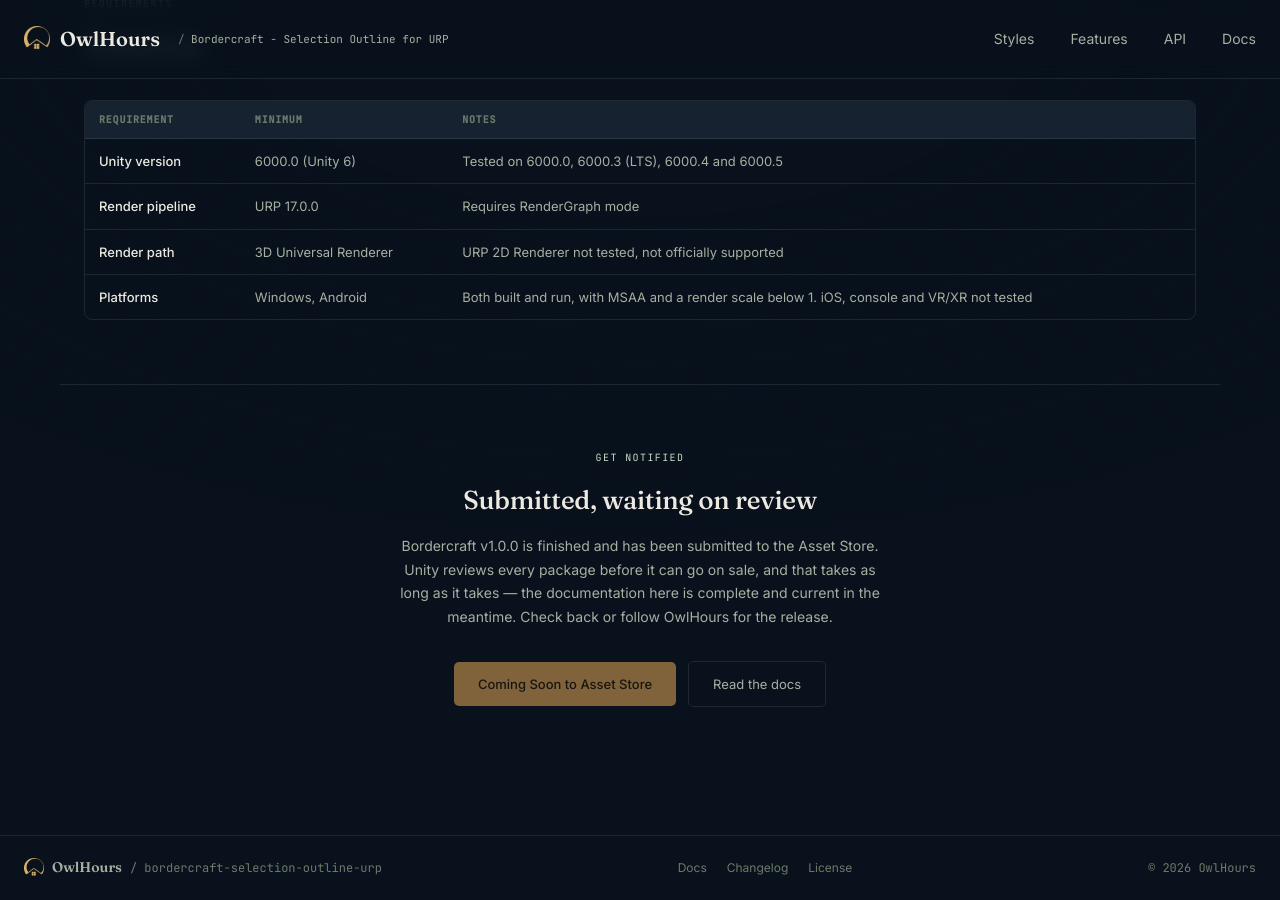
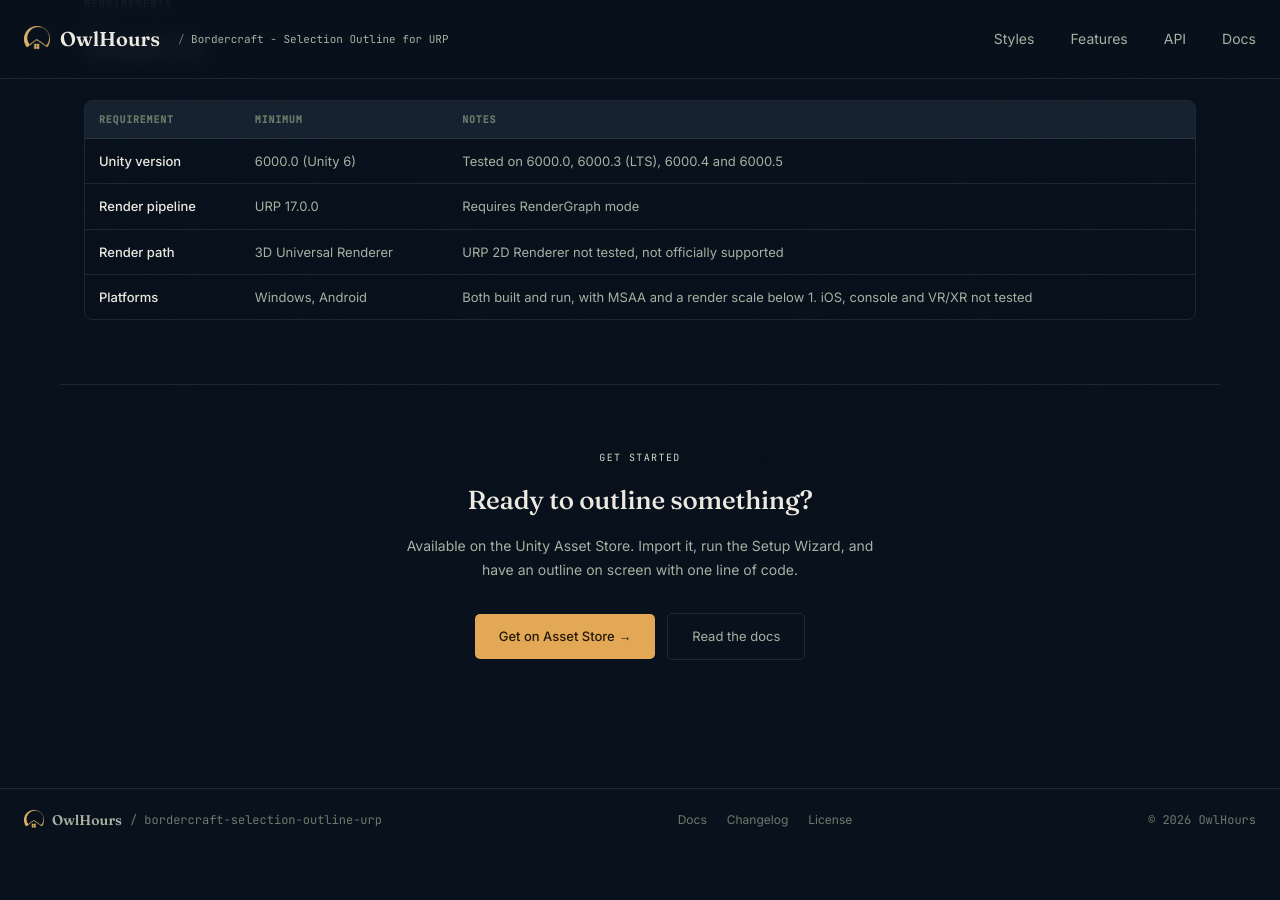
Before and after one commit to owlhoursspace/owlhourspace.github.io, a Jekyll site: the page tools/bordercraft-selection-outline-urp/index.html, which Jekyll copies as it is, in a window 1280 px wide and 900 px high, scrolled down 5178 px. Built offline with Jekyll 4.4.1, drawn with Linux system fonts in a browser that asks for light colours; after the commit the page ends 6030 px from its top, so only the background shows below that; some of the changed text lies outside the part shown.

Commit message:
Link Bordercraft to its Asset Store page now that it is published
Co-Authored-By: Claude Opus 5.5 <noreply@anthropic.com>

```diff
--- a/index.html
+++ b/index.html
@@ -252,7 +252,7 @@
         <div class="track-label">01 — Tools</div>
         <h2>Rendering for Unity 6</h2>
       </div>
-      <div class="track-count">1 shipped, 2 in progress</div>
+      <div class="track-count">2 shipped, 1 in progress</div>
     </div>
     <div class="cardgrid">
       <a class="card card-photo" href="/tools/ui-blur-pro-urp/">
@@ -272,7 +272,7 @@
         <span class="tag">URP · RenderGraph</span>
         <h3>Bordercraft - Selection Outline for URP</h3>
         <p>Zero-cost-when-idle selection outlines for Unity 6 — soft glow or hard edge, wave and stop-motion, several looks on screen at once.</p>
-        <div class="meta"><span>Coming Soon</span><span>—</span></div>
+        <div class="meta"><span>Asset Store</span><span class="price">$15.00</span></div>
         </div>
       </a>
       <div class="card dim">
--- a/tools/bordercraft-selection-outline-urp/index.html
+++ b/tools/bordercraft-selection-outline-urp/index.html
@@ -326,7 +326,7 @@
     <div class="hero-tagline">Zero-cost selection outline for <em>Unity</em></div>
     <p class="hero-sub">A screen-space selection outline — soft glow or hard edge — built natively on the URP RenderGraph API. Costs nothing the moment nothing is selected: no texture allocated, no pass enqueued.</p>
     <div class="hero-actions">
-      <span class="btn-primary is-pending" aria-disabled="true">Coming Soon to Asset Store</span>
+      <a href="https://u3d.as/4c3m" class="btn-primary" target="_blank" rel="noopener noreferrer">Get on Asset Store →</a>
       <a href="docs/" class="btn-ghost">Documentation</a>
       <a href="changelog/" class="btn-ghost">Changelog</a>
     </div>
@@ -539,11 +539,11 @@
 
   <!-- ── CTA ── -->
   <div class="cta-wrap">
-    <div class="section-label" style="margin-bottom:12px">Get notified</div>
-    <div class="section-title">Submitted, waiting on review</div>
-    <p>Bordercraft v1.0.0 is finished and has been submitted to the Asset Store. Unity reviews every package before it can go on sale, and that takes as long as it takes — the documentation here is complete and current in the meantime. Check back or follow OwlHours for the release.</p>
+    <div class="section-label" style="margin-bottom:12px">Get started</div>
+    <div class="section-title">Ready to outline something?</div>
+    <p>Available on the Unity Asset Store. Import it, run the Setup Wizard, and have an outline on screen with one line of code.</p>
     <div class="hero-actions">
-      <span class="btn-primary is-pending" aria-disabled="true">Coming Soon to Asset Store</span>
+      <a href="https://u3d.as/4c3m" class="btn-primary" target="_blank" rel="noopener noreferrer">Get on Asset Store →</a>
       <a href="docs/" class="btn-ghost">Read the docs</a>
     </div>
   </div>
--- a/tools/index.html
+++ b/tools/index.html
@@ -189,7 +189,7 @@
         <span class="tag">URP · RenderGraph</span>
         <h3>Bordercraft - Selection Outline for URP</h3>
         <p>Zero-cost-when-idle selection outlines for Unity 6 — soft glow or hard edge, up to four independent channels at once.</p>
-        <div class="meta"><span>Coming Soon</span><span>—</span></div>
+        <div class="meta"><span>Asset Store</span><span class="price">$15.00</span></div>
       </div>
     </a>
     <div class="card dim">
```
